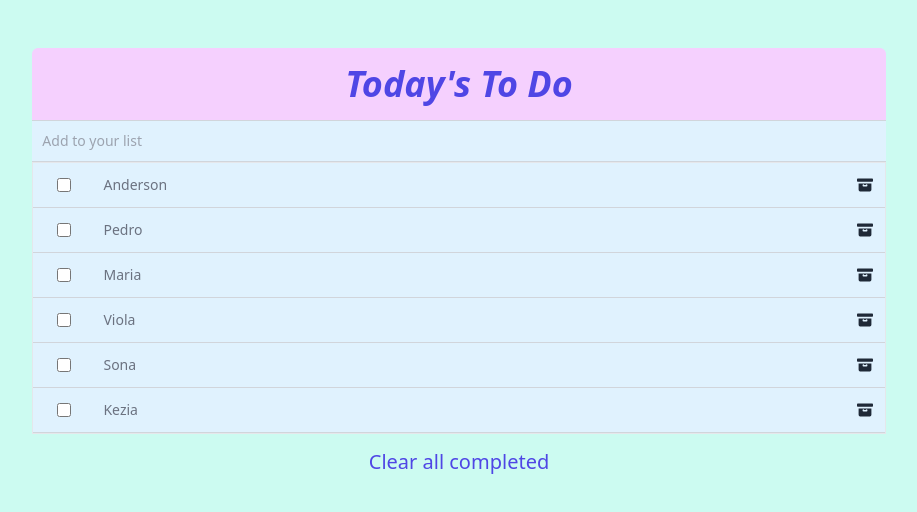
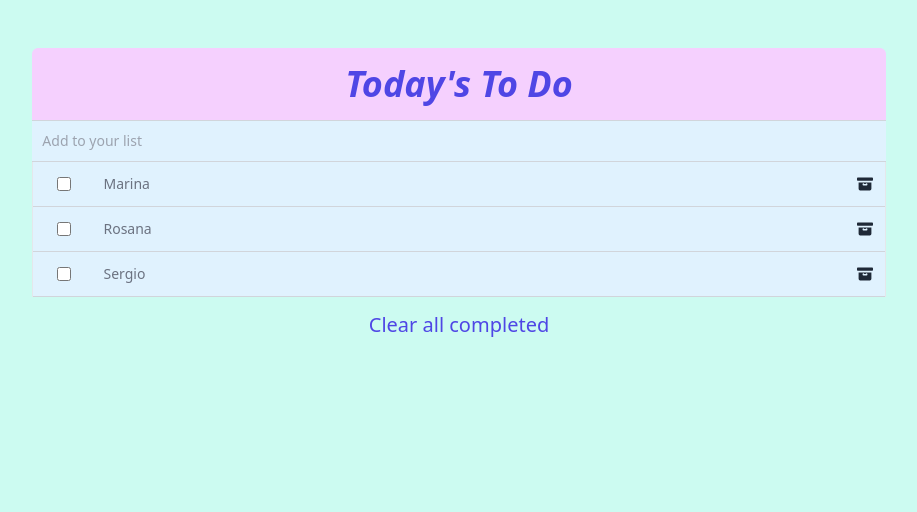
Before and after one commit to Jonyanders0N/angular_todo, an Angular app: page /todo-editor in a window 1280 px wide. Shown: the top 512 px of the page, without its empty margins (181-1098 px from the left). Built offline with nearby package versions, Linux system fonts and the light colour scheme; data requests are answered from the project's data file.

Commit message:
pdate the view without calling again the json-server

```diff
--- a/db.json
+++ b/db.json
@@ -1,33 +1,18 @@
 {
   "todos": [
     {
-      "id": "f352",
-      "title": "Anderson",
+      "id": "16ac",
+      "title": "Marina",
       "done": false
     },
     {
-      "id": "596a",
-      "title": "Pedro",
+      "id": "9199",
+      "title": "Rosana",
       "done": false
     },
     {
-      "id": "4f74",
-      "title": "Maria",
-      "done": false
-    },
-    {
-      "id": "b8b2",
-      "title": "Viola",
-      "done": false
-    },
-    {
-      "id": "f4c4",
-      "title": "Sona",
-      "done": false
-    },
-    {
-      "id": "e38d",
-      "title": "Kezia",
+      "id": "661f",
+      "title": "Sergio",
       "done": false
     }
   ]
--- a/src/app/features/todo-editor/todo-editor.component.html
+++ b/src/app/features/todo-editor/todo-editor.component.html
@@ -3,8 +3,8 @@
         <h1 class="my-4 text-center text-4xl font-bold">Today's To Do</h1>
     </div>
     <div class="col-start-2 col-span-4">
-        <input type="text" (keydown.enter)="addTodo()" [(ngModel)]="inputValue" style="border-left: none; border-right: none;" class="bg-sky-100 border border-gray-300 text-stone-800 text-sm block w-full p-2.5 dark:bg-sky-100 dark:border-gray-300 dark:placeholder-gray-400 dark:text-white" placeholder="Add to your list">
-        <ul class="w-full text-sm font-medium text-stone-800 bg-sky-100 border dark:bg-sky-100 dark:text-white">
+        <input type="text" (keydown.enter)="addTodo()" [(ngModel)]="inputValue" style="border-left: none; border-right: none;" class="bg-sky-100 border border-gray-300 text-stone-800 text-sm block w-full p-2.5 dark:bg-sky-100 dark:border-gray-300 dark:placeholder-gray-400 dark:text-gray-500" placeholder="Add to your list">
+        <ul class="w-full border-b-0 border-t-0 text-sm font-medium text-stone-800 bg-sky-100 border dark:bg-sky-100 dark:text-white">
             <li *ngFor="let todo of testEmitter$ | async; let i = index" class="w-full border-b border-gray-300 rounded-t-lg dark:border-gray-300">
                 <todo-list [todo]="testEmitter$" [index]="i" (onDelete)="deleteTodo(testEmitter$.getValue()[i].id)"></todo-list>
             </li>
--- a/src/app/features/todo-editor/todo-editor.component.ts
+++ b/src/app/features/todo-editor/todo-editor.component.ts
@@ -37,10 +37,10 @@ export default class TodoEditorComponent {
     addTodo(){
         this.todoService.addTodo(this.inputValue)
             .subscribe(res => {
-                this.testEmitter$.next([...this.todos, res]);
+                this.testEmitter$.next([...this.todos, res]); // update the view without calling again the json-server
                 this.inputValue = '';
                 console.log("add", res);
-                this.getTodos();
+                // this.getTodos();
             })
     }
 
@@ -48,7 +48,9 @@ export default class TodoEditorComponent {
         this.todoService.deleteTodo(id)
             .subscribe((res) => {
                 console.log("deleted", res);
-                this.getTodos();
+                this.todos.splice(this.todos.findIndex(todo => todo.id === id), 1); // update the view without calling again the json-server
+                this.testEmitter$.next([...this.todos]);
+                // this.getTodos();
             })
     }
 }
--- a/src/app/shared/todo-list.component.html
+++ b/src/app/shared/todo-list.component.html
@@ -1,4 +1,3 @@
-
 <div class="flex items-center ps-3">
     <input type="checkbox" value="check" #cb (change)="checkBoxValue(cb)" class="w-4 h-4 ms-3 bg-gray-100 border-gray-300">
     <label class="w-full py-3 ms-8 text-sm font-light text-gray-500 dark:text-gray-500">{{ todo.getValue()[index].title }}</label>
--- a/src/app/shared/todo-list.component.ts
+++ b/src/app/shared/todo-list.component.ts
@@ -1,5 +1,5 @@
 import { CommonModule } from "@angular/common";
-import { ChangeDetectionStrategy, Component, EventEmitter, Input, Output } from "@angular/core";
+import { ChangeDetectionStrategy, Component, EventEmitter, Input, OnChanges, OnInit, Output } from "@angular/core";
 import { FormsModule } from "@angular/forms";
 import { BehaviorSubject } from "rxjs";
 import { Todo } from "../core/todo.model";
@@ -12,12 +12,13 @@ import { Todo } from "../core/todo.model";
     imports: [FormsModule, CommonModule]
 })
 
-export class TodoListComponent {
+export class TodoListComponent implements OnInit {
     @Input() todo!: BehaviorSubject<Todo[]>;
     @Input() index!: number;
     @Output() onDelete = new EventEmitter();
 
     ngOnInit(): void {
+        // console.log("ngOnInit");
         this.todo.subscribe((value: Todo[]) => value);
     }
 
```
Also changed, not shown: teste.js (deleted), 1 other file (tests, documents, lock files or other folders). Lines whose indentation alone changed are shown as unchanged.
